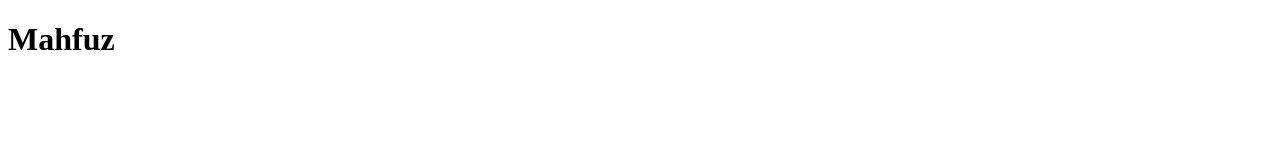
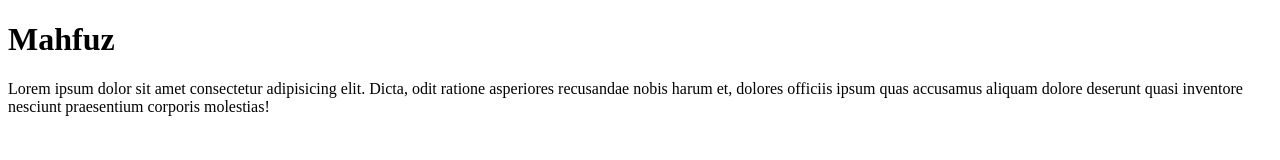
Before and after one commit to mahfuzahmed44/my-first-repo, a plain HTML site: page index.html in a window 1280 px wide. Drawn offline with Linux system fonts and the light colour scheme.

Commit message:
Text-added

```diff
--- a/index.html
+++ b/index.html
@@ -5,6 +5,7 @@
     <meta name="viewport" content="width=device-width, initial-scale=1.0">
     <title>My first git repo</title>
     <h1>Mahfuz</h1>
+    <p>Lorem ipsum dolor sit amet consectetur adipisicing elit. Dicta, odit ratione asperiores recusandae nobis harum et, dolores officiis ipsum quas accusamus aliquam dolore deserunt quasi inventore nesciunt praesentium corporis molestias!</p>
 </head>
 <body>
 
```
